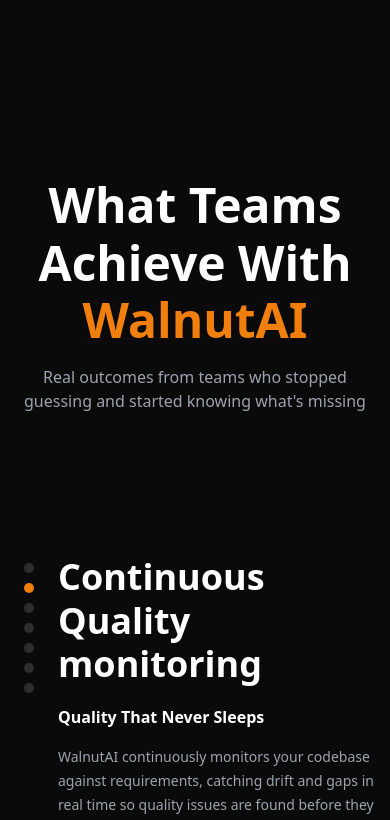
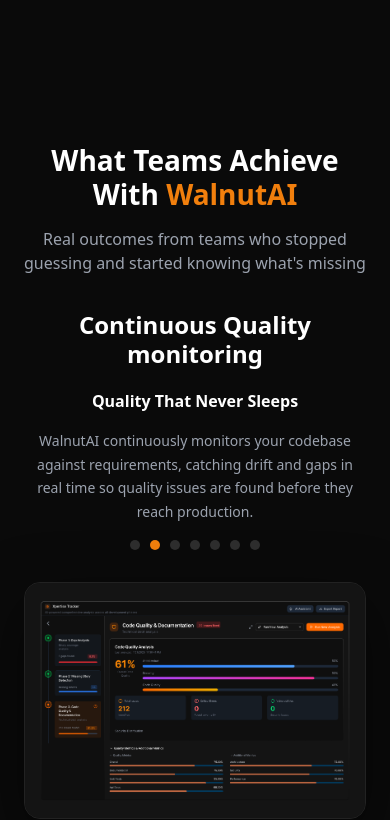
Before and after one commit to Ganesh-Ramakrishnan/walnut-webiste, a Next.js app: page / in a window 390 px wide. Shown: the part 2106-2926 px from the top of the page. Built offline with nearby package versions, Linux system fonts and the light colour scheme.

Commit message:
mobile responsive is done

```diff
--- a/src/app/globals.css
+++ b/src/app/globals.css
@@ -366,6 +366,203 @@
 
 .animate-float-delay-2 {
   animation: float 4s ease-in-out infinite 2s;
+}
+
+/* Features Section */
+.features-wrapper {
+  width: 80%;
+  margin: 0 auto;
+}
+
+.features-grid-2 {
+  display: grid;
+  grid-template-columns: 1fr 1fr;
+  gap: 20px;
+  margin-bottom: 20px;
+  align-items: center;
+}
+
+.features-grid-3 {
+  display: grid;
+  grid-template-columns: 45% 55%;
+  gap: 20px;
+}
+
+@media (max-width: 768px) {
+  .features-wrapper {
+    width: 100%;
+  }
+  .features-grid-2 {
+    grid-template-columns: 1fr;
+  }
+  .features-grid-3 {
+    grid-template-columns: 1fr;
+  }
+}
+
+/* Achievements Section */
+.achv-section {
+  padding: 64px 0 !important;
+  overflow: hidden !important;
+  position: relative !important;
+}
+
+.achv-container {
+  max-width: 1200px !important;
+  margin: 0 auto !important;
+  padding: 0 24px !important;
+}
+
+.achv-header {
+  text-align: center !important;
+  margin-bottom: 60px !important;
+}
+
+.achv-title {
+  color: #fff !important;
+  font-size: 48px !important;
+  font-weight: 800 !important;
+  line-height: 1.2 !important;
+  margin-bottom: 16px !important;
+}
+
+.achv-subtitle {
+  color: #9ca3af !important;
+  font-size: 16px !important;
+}
+
+.achv-content {
+  display: flex !important;
+  align-items: center !important;
+  gap: 60px !important;
+  min-height: 450px !important;
+}
+
+.achv-left {
+  flex: 0 0 380px !important;
+  display: flex !important;
+  gap: 24px !important;
+}
+
+.achv-dots {
+  display: flex !important;
+  flex-direction: column !important;
+  gap: 10px !important;
+  padding-top: 8px !important;
+}
+
+.achv-dot {
+  width: 10px !important;
+  height: 10px !important;
+  border-radius: 50% !important;
+  border: none !important;
+  cursor: pointer !important;
+  background: rgba(255, 255, 255, 0.15) !important;
+  transition: background 0.3s ease !important;
+  padding: 0 !important;
+}
+
+.achv-dot.active {
+  background: #F17F0D !important;
+}
+
+.achv-text {
+  transition: opacity 0.4s ease, transform 0.4s ease !important;
+}
+
+.achv-slide-title {
+  color: #fff !important;
+  font-size: 36px !important;
+  font-weight: 800 !important;
+  line-height: 1.2 !important;
+  margin-bottom: 20px !important;
+  white-space: pre-line !important;
+}
+
+.achv-slide-subtitle {
+  color: #fff !important;
+  font-size: 16px !important;
+  font-weight: 600 !important;
+  margin-bottom: 16px !important;
+}
+
+.achv-slide-desc {
+  color: #9ca3af !important;
+  font-size: 14px !important;
+  line-height: 1.7 !important;
+  max-width: 340px !important;
+}
+
+.achv-right {
+  flex: 1 !important;
+  transition: opacity 0.5s ease, transform 0.5s ease !important;
+}
+
+.achv-image-wrap {
+  border-radius: 16px !important;
+  overflow: hidden !important;
+  border: 1px solid #222 !important;
+  background: #111 !important;
+  box-shadow: 0 20px 60px rgba(0, 0, 0, 0.5) !important;
+}
+
+@media (max-width: 1024px) {
+  .achv-left {
+    flex: 0 0 300px !important;
+  }
+  .achv-slide-title {
+    font-size: 28px !important;
+  }
+  .achv-title {
+    font-size: 36px !important;
+  }
+  .achv-content {
+    gap: 40px !important;
+  }
+}
+
+@media (max-width: 768px) {
+  .achv-section {
+    padding: 48px 0 !important;
+  }
+  .achv-header {
+    margin-bottom: 36px !important;
+  }
+  .achv-title {
+    font-size: 28px !important;
+  }
+  .achv-content {
+    flex-direction: column !important;
+    gap: 32px !important;
+    min-height: auto !important;
+  }
+  .achv-left {
+    flex: none !important;
+    width: 100% !important;
+    flex-direction: column !important;
+    gap: 16px !important;
+  }
+  .achv-dots {
+    flex-direction: row !important;
+    justify-content: center !important;
+    padding-top: 0 !important;
+    order: 2 !important;
+  }
+  .achv-text {
+    order: 1 !important;
+    text-align: center !important;
+  }
+  .achv-slide-title {
+    font-size: 24px !important;
+    white-space: normal !important;
+  }
+  .achv-slide-desc {
+    max-width: 100% !important;
+    margin: 0 auto !important;
+  }
+  .achv-right {
+    width: 100% !important;
+  }
 }
 
 /* Brain Stats Section */
@@ -1779,6 +1976,58 @@
 
 /* ===== Contact Section ===== */
 
+.ct-card {
+  background: #111111;
+  border: 1px solid #222;
+  border-radius: 20px;
+  display: flex;
+  overflow: hidden;
+  min-height: 420px;
+}
+
+.ct-info-panel {
+  width: 280px;
+  flex-shrink: 0;
+  background: linear-gradient(180deg, #1a1a1a 0%, #111 100%);
+  border: 1px solid #333;
+  border-radius: 16px;
+  margin: 12px;
+  padding: 28px 24px;
+  display: flex;
+  flex-direction: column;
+  justify-content: space-between;
+  position: relative;
+  overflow: hidden;
+}
+
+.ct-form-panel {
+  flex: 1;
+  padding: 32px 36px;
+}
+
+.ct-field-row {
+  display: flex;
+  gap: 24px;
+}
+
+@media (max-width: 768px) {
+  .ct-card {
+    flex-direction: column;
+    min-height: auto;
+  }
+  .ct-info-panel {
+    width: auto;
+    margin: 12px 12px 0 12px;
+  }
+  .ct-form-panel {
+    padding: 24px 20px;
+  }
+  .ct-field-row {
+    flex-direction: column;
+    gap: 24px;
+  }
+}
+
 .ct-field {
   display: flex !important;
   flex-direction: column !important;
--- a/src/components/AchievementsSection.tsx
+++ b/src/components/AchievementsSection.tsx
@@ -77,65 +77,48 @@
   const slide = slides[active];
 
   return (
-    <section style={{ padding: "80px 0", overflow: "hidden", position: "relative", minHeight: 650 }}>
-      <div style={{ maxWidth: 1200, margin: "0 auto", padding: "0 24px" }}>
+    <section className="achv-section">
+      <div className="achv-container">
         {/* Header */}
-        <div style={{ textAlign: "center", marginBottom: 60 }}>
-          <h2 style={{ color: "#fff", fontSize: 48, fontWeight: 800, lineHeight: 1.2, marginBottom: 16 }}>
+        <div className="achv-header">
+          <h2 className="achv-title">
             What Teams Achieve With <span style={{ color: "#F17F0D" }}>WalnutAI</span>
           </h2>
-          <p style={{ color: "#9ca3af", fontSize: 16 }}>
+          <p className="achv-subtitle">
             Real outcomes from teams who stopped guessing and started knowing what&apos;s missing
           </p>
         </div>
 
         {/* Content: left text + right image */}
-        <div style={{ display: "flex", alignItems: "center", gap: 60, minHeight: 450 }}>
+        <div className="achv-content">
           {/* Left: dots + text */}
-          <div style={{ flex: "0 0 380px", display: "flex", gap: 24 }}>
-            {/* Dot indicators */}
-            <div style={{ display: "flex", flexDirection: "column", gap: 10, paddingTop: 8 }}>
+          <div className="achv-left">
+            {/* Dot indicators — horizontal on mobile, vertical on desktop */}
+            <div className="achv-dots">
               {slides.map((_, i) => (
                 <button
                   key={i}
                   onClick={() => goTo(i)}
-                  style={{
-                    width: 10,
-                    height: 10,
-                    borderRadius: "50%",
-                    border: "none",
-                    cursor: "pointer",
-                    background: i === active ? "#F17F0D" : "rgba(255,255,255,0.15)",
-                    transition: "background 0.3s ease",
-                  }}
+                  className={`achv-dot ${i === active ? "active" : ""}`}
                 />
               ))}
             </div>
 
             {/* Text */}
             <div
+              className="achv-text"
               style={{
                 opacity: fade ? 1 : 0,
                 transform: fade ? "translateY(0)" : "translateY(20px)",
-                transition: "opacity 0.4s ease, transform 0.4s ease",
               }}
             >
-              <h3
-                style={{
-                  color: "#fff",
-                  fontSize: 36,
-                  fontWeight: 800,
-                  lineHeight: 1.2,
-                  marginBottom: 20,
-                  whiteSpace: "pre-line",
-                }}
-              >
+              <h3 className="achv-slide-title">
                 {slide.title}
               </h3>
-              <p style={{ color: "#fff", fontSize: 16, fontWeight: 600, marginBottom: 16 }}>
+              <p className="achv-slide-subtitle">
                 {slide.subtitle}
               </p>
-              <p style={{ color: "#9ca3af", fontSize: 14, lineHeight: 1.7, maxWidth: 340 }}>
+              <p className="achv-slide-desc">
                 {slide.desc}
               </p>
             </div>
@@ -143,22 +126,13 @@
 
           {/* Right: image */}
           <div
+            className="achv-right"
             style={{
-              flex: 1,
               opacity: fade ? 1 : 0,
               transform: fade ? "translateX(0)" : "translateX(40px)",
-              transition: "opacity 0.5s ease, transform 0.5s ease",
             }}
           >
-            <div
-              style={{
-                borderRadius: 16,
-                overflow: "hidden",
-                border: "1px solid #222",
-                background: "#111",
-                boxShadow: "0 20px 60px rgba(0,0,0,0.5)",
-              }}
-            >
+            <div className="achv-image-wrap">
               <img
                 src={slide.image}
                 alt={slide.title.replace(/\n/g, " ")}
--- a/src/components/FeaturesSection.tsx
+++ b/src/components/FeaturesSection.tsx
@@ -18,7 +18,7 @@
 
 export default function FeaturesSection() {
   return (
-    <section id="features" style={{ padding: "64px 0", overflow: "hidden", position: "relative" }}>
+    <section id="features" className="relative py-16 sm:py-24 overflow-hidden">
       <div style={{ maxWidth: 1100, margin: "0 auto", padding: "0 24px" }}>
         {/* Header */}
         <AnimateOnScroll animation="fadeUp" className="text-center mb-10 sm:mb-14">
@@ -35,9 +35,9 @@
         </AnimateOnScroll>
 
         {/* All rows wrapper */}
-        <div style={{ width: "80%", margin: "0 auto" }}>
+        <div className="features-wrapper">
           {/* Row 1 — 2 cards */}
-          <div style={{ display: "grid", gridTemplateColumns: "1fr 1fr", gap: 20, marginBottom: 20, alignItems: "center" }}>
+          <div className="features-grid-2">
             <AnimateOnScroll animation="fadeUp">
               <div style={card}>
                 <div style={imgWrap}>
@@ -56,7 +56,7 @@
           </div>
 
           {/* Row 2 — 2 cards */}
-          <div style={{ display: "grid", gridTemplateColumns: "1fr 1fr", gap: 20, marginBottom: 20, alignItems: "center" }}>
+          <div className="features-grid-2">
             <AnimateOnScroll animation="fadeUp">
               <div style={card}>
                 <div style={imgWrap}>
@@ -75,7 +75,7 @@
           </div>
 
           {/* Row 3 — 2 small stacked left + 1 big right */}
-          <div style={{ display: "grid", gridTemplateColumns: "45% 55%", gap: 20 }}>
+          <div className="features-grid-3">
             {/* Left — two small cards stacked */}
             <div style={{ display: "flex", flexDirection: "column", gap: 20 }}>
               <AnimateOnScroll animation="fadeUp">
```
Also changed, not shown: src/components/ContactSection.tsx (+5 -25 lines).
